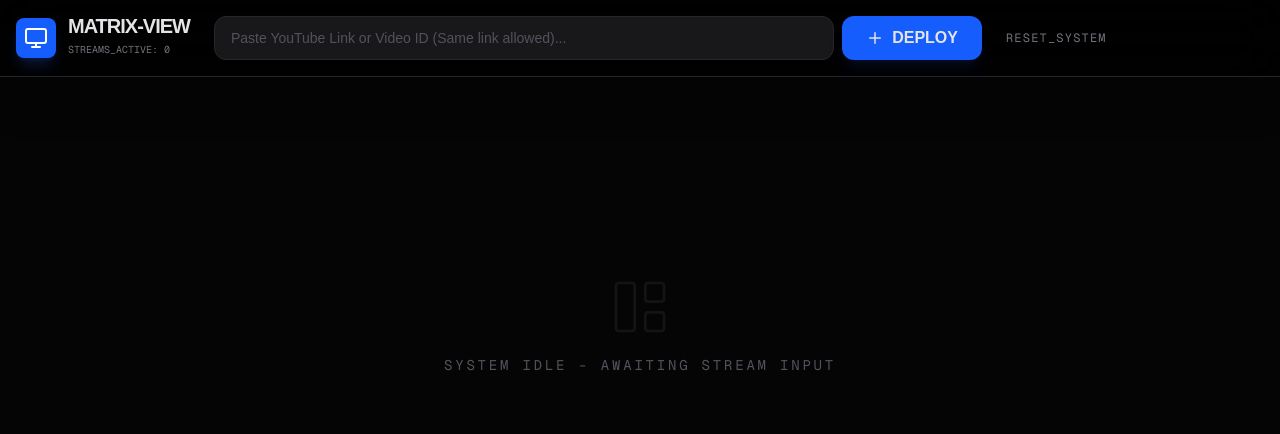
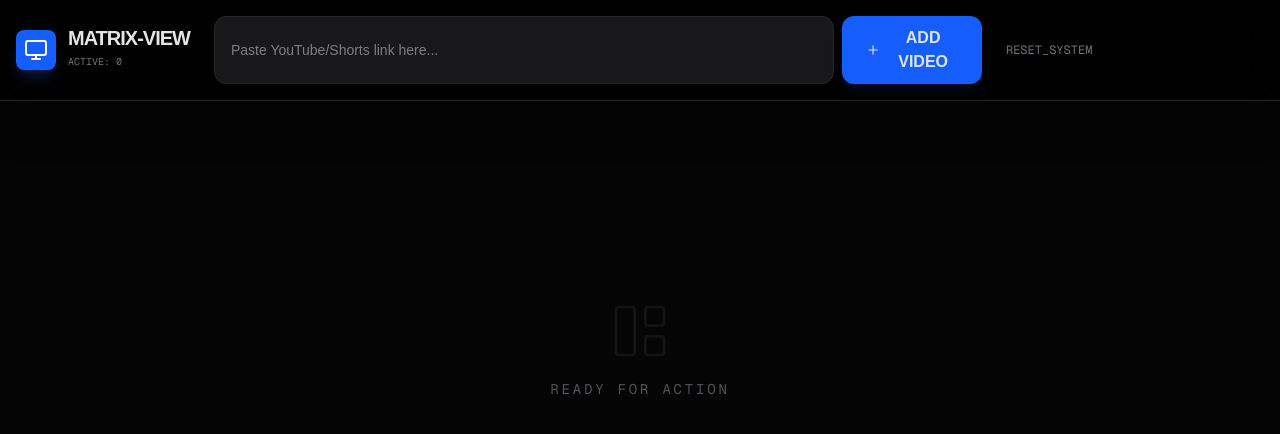
Before and after one commit to mdmilonislamashik/youtube-pro, a Next.js app: page / in a window 1280 px wide. Shown: the top 434 px of the page. Built offline with nearby package versions, Linux system fonts and the light colour scheme.

Commit message:
added autoplay and multi-add

```diff
--- a/src/app/page.tsx
+++ b/src/app/page.tsx
@@ -3,26 +3,22 @@ import React, { useState, useEffect } from 'react';
 import { Plus, Trash2, Monitor, LayoutPanelLeft } from 'lucide-react';
 
 export default function LiveMatrix() {
-  // প্রতিটি স্ট্রিমকে ইউনিক করার জন্য আমরা অবজেক্ট অ্যারে ব্যবহার করছি
   const [streams, setStreams] = useState<{uniqueId: string, videoId: string}[]>([]);
   const [input, setInput] = useState('');
 
-  // LocalStorage থেকে ভিডিও লোড করা
   useEffect(() => {
-    const saved = localStorage.getItem('_streams_v3');
+    const saved = localStorage.getItem('_streams_v4');
     if (saved) setStreams(JSON.parse(saved));
   }, []);
 
   const addStream = () => {
     let id = input.trim();
-    // ইউটিউব ইউআরএল থেকে ভিডিও আইডি বের করার রেজেক্স
-    const regex = /(?:youtube\.com\/(?:[^\/]+\/.+\/|(?:v|e(?:mbed)?)\/|.*[?&]v=)|youtu\.be\/)([^"&?\/\s]{11})/;
+    // YouTube URL/Shorts থেকে ID বের করার উন্নত রেজেক্স
+    const regex = /(?:youtube\.com\/(?:[^\/]+\/.+\/|(?:v|e(?:mbed)?|shorts)\/|.*[?&]v=)|youtu\.be\/)([^"&?\/\s]{11})/;
     const match = id.match(regex);
     if (match) id = match[1];
 
-    // ভিডিও আইডি ১১ অক্ষরের হলে সেটি যোগ হবে
     if (id.length === 11) {
-      // একই ভিডিও বারবার দেখানোর জন্য একটি ইউনিক কি (Unique Key) তৈরি করছি
       const newStream = {
         uniqueId: id + '-' + Date.now() + '-' + Math.random().toString(36).substr(2, 9),
         videoId: id
@@ -30,20 +26,19 @@ export default function LiveMatrix() {
 
       const updated = [newStream, ...streams];
       setStreams(updated);
-      localStorage.setItem('_streams_v3', JSON.stringify(updated));
-      setInput('');
+      localStorage.setItem('_streams_v4', JSON.stringify(updated));
+      // ইনপুট বক্স খালি করছি না যাতে আপনি চাইলে আবার সাথে সাথে ক্লিক করে আরেকটা যোগ করতে পারেন
     }
   };
 
   const removeStream = (uniqueId: string) => {
     const updated = streams.filter(s => s.uniqueId !== uniqueId);
     setStreams(updated);
-    localStorage.setItem('_streams_v3', JSON.stringify(updated));
+    localStorage.setItem('_streams_v4', JSON.stringify(updated));
   };
 
   return (
     <div className="min-h-screen bg-[#050505] text-zinc-200">
-      {/* কন্ট্রোল প্যানেল */}
       <header className="sticky top-0 z-50 bg-black/80 backdrop-blur-xl border-b border-zinc-800 p-4 shadow-2xl">
         <div className="max-w-[1800px] mx-auto flex flex-col md:flex-row gap-6 items-center">
           <div className="flex items-center gap-3">
@@ -52,7 +47,7 @@ export default function LiveMatrix() {
             </div>
             <div>
               <h1 className="text-xl font-black tracking-tighter uppercase leading-none">Matrix-View</h1>
-              <span className="text-[10px] text-zinc-500 font-mono">STREAMS_ACTIVE: {streams.length}</span>
+              <span className="text-[10px] text-zinc-500 font-mono">ACTIVE: {streams.length}</span>
             </div>
           </div>
 
@@ -61,41 +56,39 @@ export default function LiveMatrix() {
               value={input}
               onChange={(e) => setInput(e.target.value)}
               onKeyDown={(e) => e.key === 'Enter' && addStream()}
-              placeholder="Paste YouTube Link or Video ID (Same link allowed)..."
-              className="w-full bg-zinc-900 border border-zinc-800 px-4 py-2.5 rounded-xl focus:outline-none focus:ring-2 focus:ring-blue-600 focus:border-transparent transition-all placeholder:text-zinc-600 text-sm"
+              placeholder="Paste YouTube/Shorts link here..."
+              className="w-full bg-zinc-900 border border-zinc-800 px-4 py-2.5 rounded-xl focus:outline-none focus:ring-2 focus:ring-blue-600 transition-all text-sm"
             />
             <button
               onClick={addStream}
               className="bg-blue-600 hover:bg-blue-500 px-6 py-2.5 rounded-xl font-bold flex items-center gap-2 transition-all active:scale-95 shadow-lg shadow-blue-900/20"
             >
-              <Plus size={18} /> <span className="hidden sm:inline">DEPLOY</span>
+              <Plus size={18} /> <span>ADD VIDEO</span>
             </button>
           </div>
 
           <button
-            onClick={() => {if(confirm('Clear all?')) { setStreams([]); localStorage.removeItem('_streams_v3'); }}}
-            className="text-zinc-500 hover:text-red-500 text-xs font-mono uppercase tracking-widest transition-colors"
+            onClick={() => {if(confirm('Clear all?')) { setStreams([]); localStorage.removeItem('_streams_v4'); }}}
+            className="text-zinc-500 hover:text-red-500 text-xs font-mono uppercase transition-colors"
           >
             Reset_System
           </button>
         </div>
       </header>
 
-      {/* ভিডিও ম্যাট্রিক্স গ্রিড */}
       <main className="p-2 grid grid-cols-2 sm:grid-cols-4 md:grid-cols-6 lg:grid-cols-8 xl:grid-cols-10 gap-1.5">
         {streams.map((stream) => (
-          <div key={stream.uniqueId} className="group relative aspect-video bg-zinc-900 rounded-lg overflow-hidden border border-zinc-800 hover:border-blue-500/50 transition-all shadow-xl shadow-black">
+          <div key={stream.uniqueId} className="group relative aspect-[9/16] sm:aspect-video bg-zinc-900 rounded-lg overflow-hidden border border-zinc-800 hover:border-blue-500/50 transition-all shadow-xl shadow-black">
             <iframe
-              src={`https://www.youtube.com/embed/${stream.videoId}?autoplay=1&mute=1&modestbranding=1&rel=0`}
+              // autoplay=1 (অটো প্লে), mute=1 (মিউট না করলে অটো প্লে হবে না), loop=1 (বারবার চলবে), playlist=ID (লুপের জন্য দরকারি)
+              src={`https://www.youtube.com/embed/${stream.videoId}?autoplay=1&mute=1&loop=1&playlist=${stream.videoId}&modestbranding=1&rel=0`}
               className="w-full h-full"
               allow="autoplay; encrypted-media"
               allowFullScreen
-              loading="lazy"
             />
-            <div className="absolute inset-0 bg-gradient-to-t from-black/80 via-transparent to-transparent opacity-0 group-hover:opacity-100 transition-opacity pointer-events-none"></div>
             <button
               onClick={() => removeStream(stream.uniqueId)}
-              className="absolute top-2 right-2 p-1.5 bg-red-600/90 text-white rounded-lg opacity-0 group-hover:opacity-100 transition-all hover:bg-red-500 shadow-lg"
+              className="absolute top-2 right-2 p-1.5 bg-red-600/90 text-white rounded-lg opacity-0 group-hover:opacity-100 transition-all hover:bg-red-500"
             >
               <Trash2 size={14} />
             </button>
@@ -105,7 +98,7 @@ export default function LiveMatrix() {
         {streams.length === 0 && (
           <div className="col-span-full h-[60vh] flex flex-col items-center justify-center text-zinc-600">
             <LayoutPanelLeft size={64} strokeWidth={1} className="mb-4 opacity-20" />
-            <p className="font-mono text-sm uppercase tracking-[0.2em]">System Idle - Awaiting Stream Input</p>
+            <p className="font-mono text-sm uppercase tracking-[0.2em]">Ready for Action</p>
           </div>
         )}
       </main>
```
